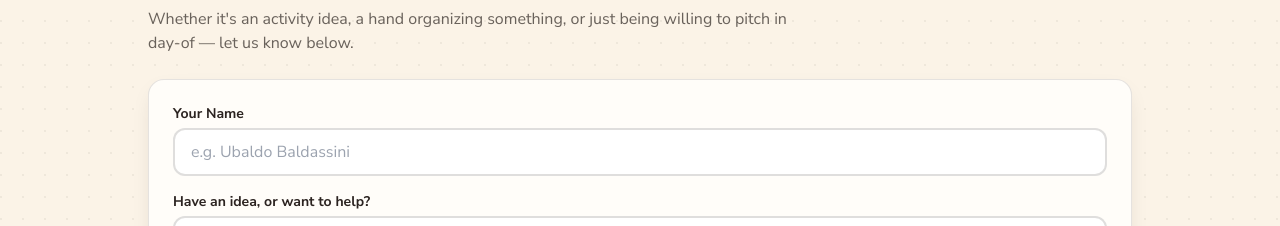
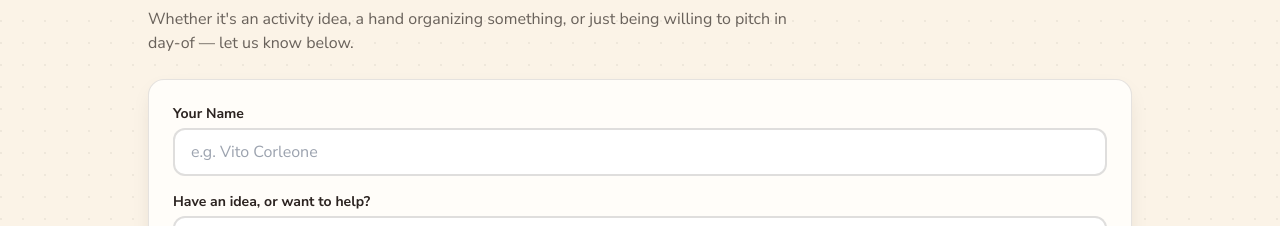
Before and after one commit to lauracecconi/PalazzariReunion, a React (Vite) app: page / in a window 1280 px wide. Shown: the part 1300-1526 px from the top of the page. Built offline with nearby package versions, Linux system fonts and the light colour scheme.

Commit message:
Updated sample name on Home page to Vito Corleone

```diff
--- a/src/pages/Home.jsx
+++ b/src/pages/Home.jsx
@@ -75,7 +75,7 @@ function VolunteerSignup() {
         value={name}
         onChange={(e) => setName(e.target.value)}
         className="w-full border-2 border-ink/15 rounded-xl px-4 py-2.5 focus:outline-none focus:border-basil mb-4"
-        placeholder="e.g. Ubaldo Baldassini"
+        placeholder="e.g. Vito Corleone"
       />
       <label className="block text-sm font-bold text-ink mb-1">Have an idea, or want to help?</label>
       <textarea
```
